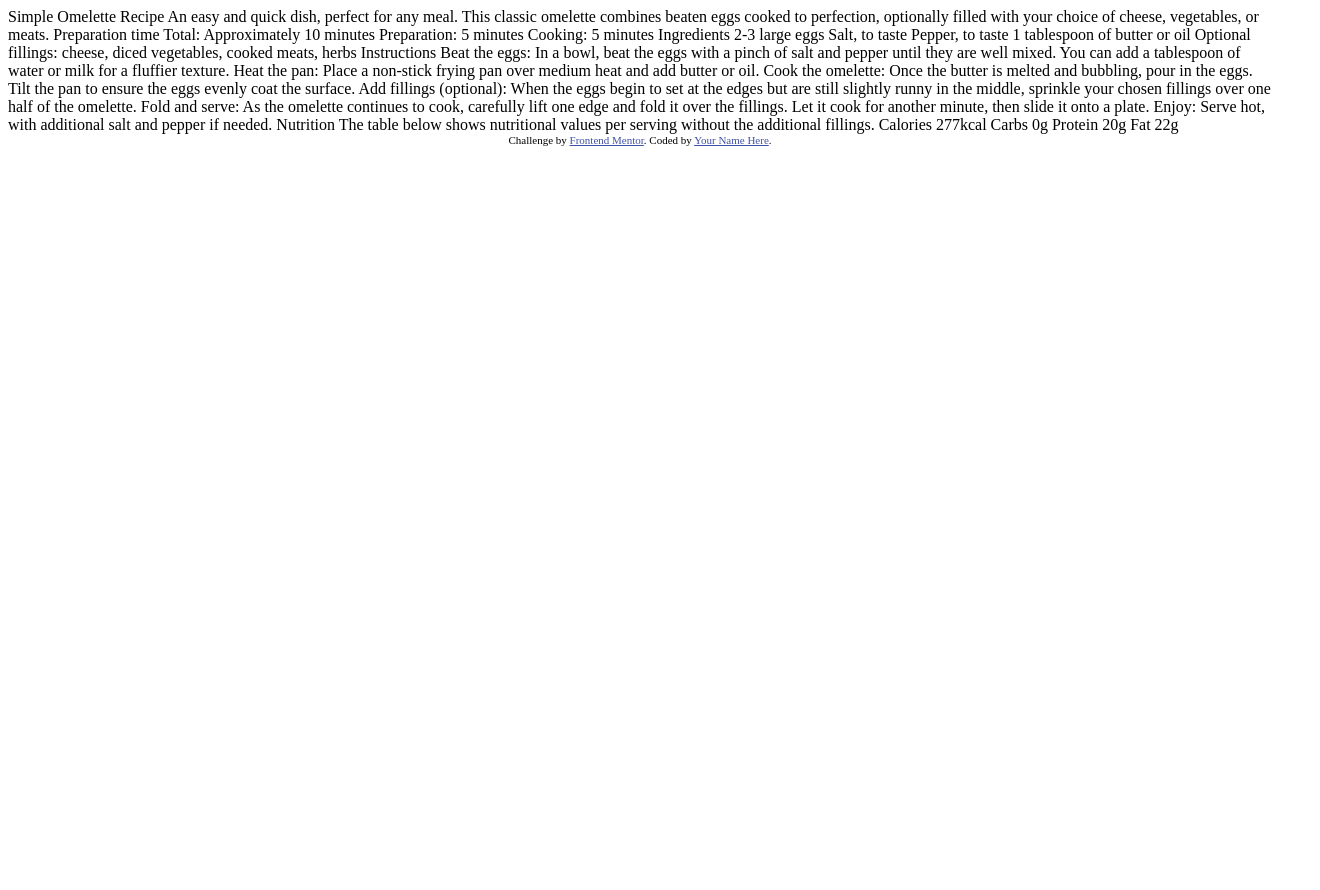
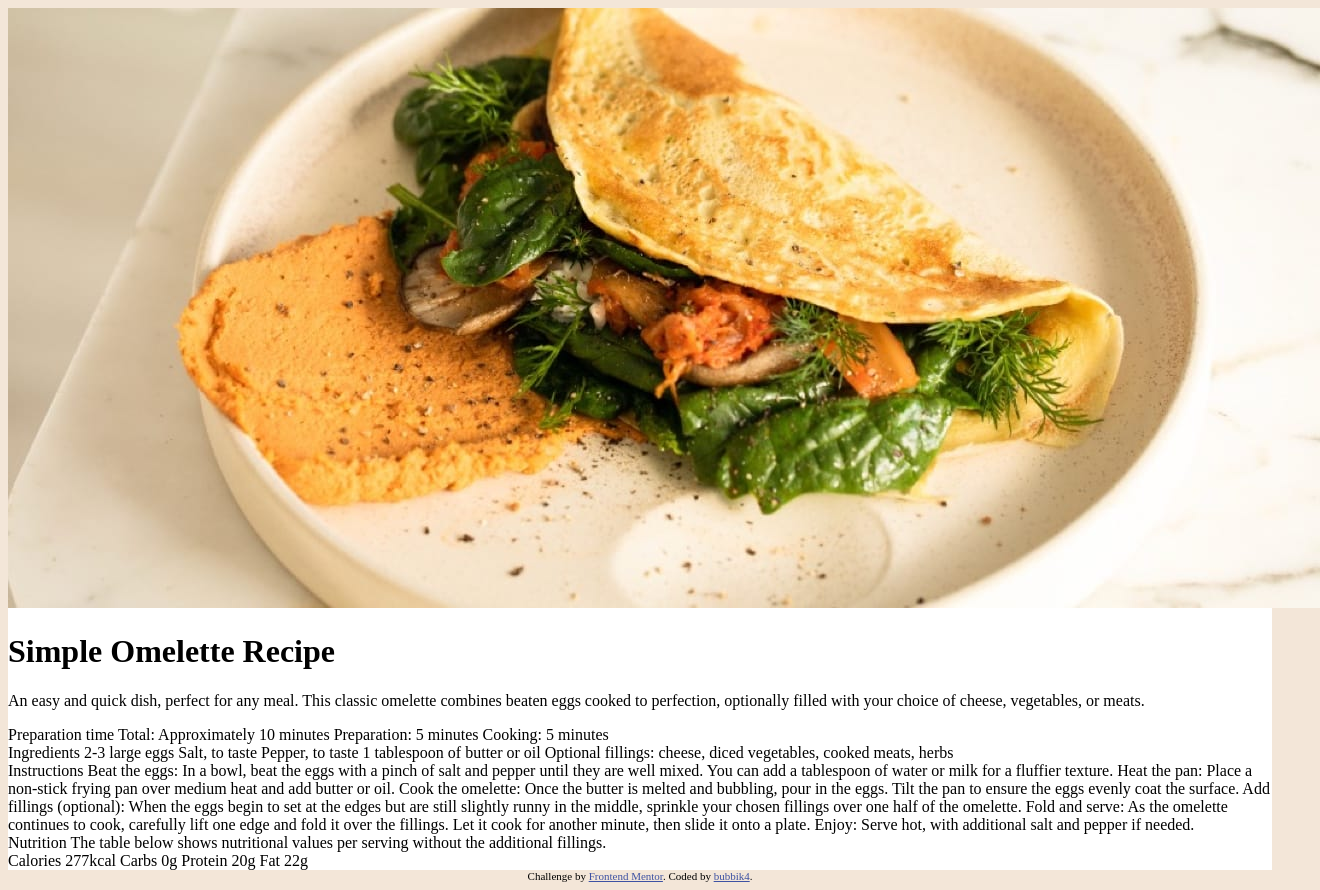
Before and after one commit to bubbik4/fm-recipe-page, a plain HTML site: page index.html in a window 1280 px wide. Shown: the whole page, 1320 px wide, since content can reach past the window. Before the commit the page ends 800 px from the top, so only its background shows below. Drawn offline with Linux system fonts and the light colour scheme.

Commit message:
Test commit

```diff
--- a/index.html
+++ b/index.html
@@ -1,10 +1,11 @@
 <!DOCTYPE html>
-<html lang="en">
+<html lang="pl">
 <head>
   <meta charset="UTF-8">
   <meta name="viewport" content="width=device-width, initial-scale=1.0"> <!-- displays site properly based on user's device -->
 
   <link rel="icon" type="image/png" sizes="32x32" href="./assets/images/favicon-32x32.png">
+  <link rel="stylesheet" type="text/css" href="style.css">
 
   <title>Frontend Mentor | Recipe page</title>
 
@@ -15,18 +16,23 @@
   </style>
 </head>
 <body>
+<main>
+  <header>
+  <img src="/assets/images/image-omelette.jpeg" alt="Omlette" />
+  <h1>Simple Omelette Recipe</h1>
 
-  Simple Omelette Recipe
-
-  An easy and quick dish, perfect for any meal. This classic omelette combines beaten eggs cooked
-  to perfection, optionally filled with your choice of cheese, vegetables, or meats.
-
+  <p>An easy and quick dish, perfect for any meal. This classic omelette combines beaten eggs cooked
+  to perfection, optionally filled with your choice of cheese, vegetables, or meats.</p>
+</header>
+  <section class="flexbox-content">
     Preparation time
 
     Total: Approximately 10 minutes
     Preparation: 5 minutes
     Cooking: 5 minutes
+  </section>
 
+  <section class="flexbox-content">
     Ingredients
 
     2-3 large eggs
@@ -34,7 +40,8 @@
     Pepper, to taste
     1 tablespoon of butter or oil
     Optional fillings: cheese, diced vegetables, cooked meats, herbs
-
+  </section>
+  <section class="flexbox-content">
     Instructions
 
     Beat the eggs: In a bowl, beat the eggs with a pinch of salt and pepper until they are well mixed.
@@ -52,11 +59,14 @@
     fillings. Let it cook for another minute, then slide it onto a plate.
 
     Enjoy: Serve hot, with additional salt and pepper if needed.
-
+  </section>
+  <section class="flexbox-content">
     Nutrition
 
     The table below shows nutritional values per serving without the additional fillings.
 
+
+    <section class="grid-container">
     Calories
     277kcal
 
@@ -68,10 +78,13 @@
 
     Fat
     22g
+  </section>
+  </section>
+</main>
 
   <div class="attribution">
     Challenge by <a href="https://www.frontendmentor.io?ref=challenge" target="_blank">Frontend Mentor</a>.
-    Coded by <a href="#">Your Name Here</a>.
+    Coded by <a href="https://github.com/bubbik4" target="_blank">bubbik4</a>.
   </div>
 </body>
 </html>
--- /dev/null
+++ b/style.css
@@ -0,0 +1,10 @@
+body {
+    max-width: 1440px;
+    background-color: hsl(30, 54%, 90%);
+}
+
+main {
+    background-color: white;
+    display: flex;
+    flex-direction: column;
+}
```
Lines whose indentation alone changed are shown as unchanged.
